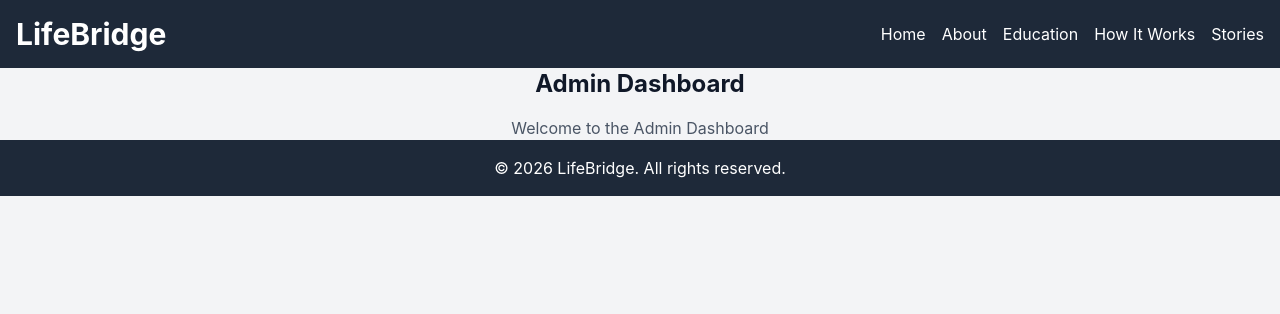
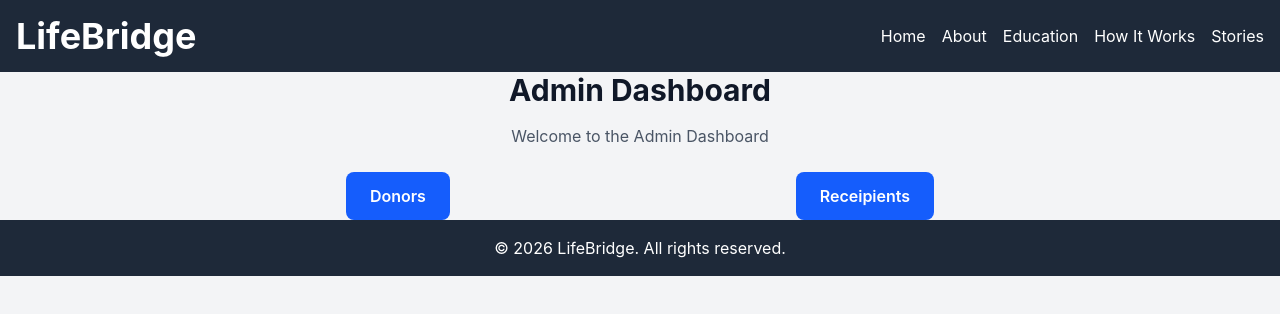
Before and after one commit to GentleReaper/LifeBridge-App, a React (Vite) app: page /admin in a window 1280 px wide. Shown: the top 314 px of the page. Built offline with nearby package versions, Linux system fonts and the light colour scheme.

Commit message:
button routing

```diff
--- a/src/components/Navbar.tsx
+++ b/src/components/Navbar.tsx
@@ -3,7 +3,7 @@ import { Link } from "react-router-dom";
 const Navbar = () => {
   return (
     <nav className="bg-gray-800 text-white p-4 flex justify-between items-center">
-      <h1 className="text-3xl font-bold">LifeBridge</h1>
+      <h1 className="text-4xl font-bold">LifeBridge</h1>
       <ul className="flex space-x-4">
         <li>
           <Link to="/">Home</Link>
--- a/src/index.css
+++ b/src/index.css
@@ -4,8 +4,13 @@ body {
   @apply bg-gray-100 text-gray-900 text-center;
 }
 .title {
-  @apply text-2xl font-bold mb-4;
+  @apply text-3xl font-bold mb-4;
 }
 .slogan {
   @apply mt-4 text-gray-600;
 }
+.button{
+  @apply mt-6 rounded-lg bg-blue-600
+       px-6 py-3 font-semibold text-white hover:bg-blue-700
+       hover:cursor-pointer
+}
--- a/src/pages/Admin.tsx
+++ b/src/pages/Admin.tsx
@@ -1,8 +1,18 @@
+import { Link } from "react-router-dom";
+
 const Admin = () => {
   return (
     <div>
       <h1 className="title">Admin Dashboard</h1>
       <p className="slogan">Welcome to the Admin Dashboard</p>
+      <div className="flex justify-evenly">
+        <button className="button">
+          <Link to="/donors">Donors</Link>
+        </button>
+        <button className="button">
+          <Link to="/receipients">Receipients</Link>
+        </button>
+      </div>
     </div>
   );
 };
--- a/src/pages/Home.tsx
+++ b/src/pages/Home.tsx
@@ -3,13 +3,6 @@ const Home = () => {
     <div>
       <h1 className="title">Welcome to LifeBridge</h1>
       <p className="slogan">Connecting lives through organ donation.</p>
-      <button
-        className="mt-6 rounded-lg bg-blue-600
-       px-6 py-3 font-semibold text-white hover:bg-blue-700
-       hover:cursor-pointer"
-      >
-        Get Started
-      </button>
     </div>
   );
 };
--- a/src/pages/Stories.tsx
+++ b/src/pages/Stories.tsx
@@ -1,4 +1,5 @@
 import { useEffect, useState } from "react";
+import { Link } from "react-router-dom";
 
 type Story = {
   id: number;
@@ -24,11 +25,14 @@ const Stories = () => {
       ) : (
         stories.map((item) => (
           <div key={item.id}>
-            <h3>{item.name}</h3>
+            <h3 className="text-2xl font-serif">{item.name}</h3>
             <p>{item.story}</p>
           </div>
         ))
       )}
+      <button className="button">
+        <Link to="/submit-story">Add Story</Link>
+      </button>
     </div>
   );
 };
```
